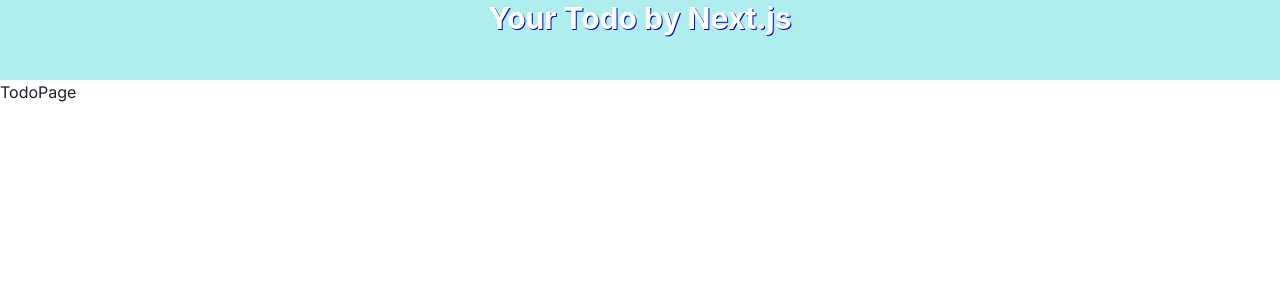
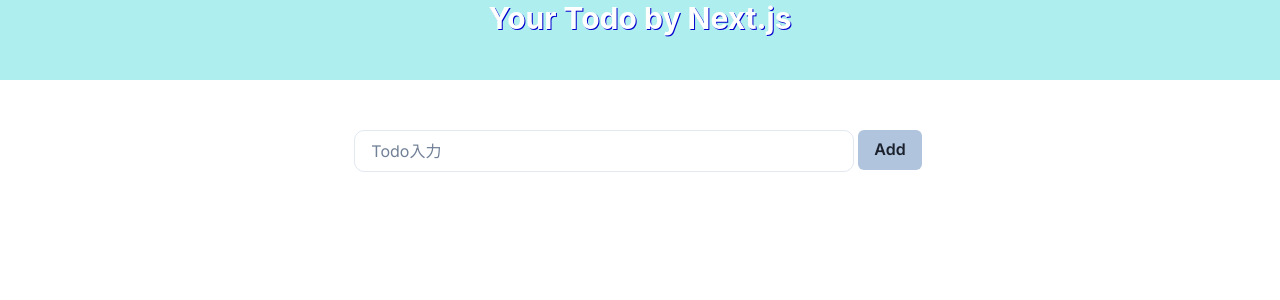
Before and after one commit to y-u27/your-todo-by-Next.js, a Next.js app: page /todos in a window 1280 px wide. Shown: the top 300 px of the page. Built offline with nearby package versions, Linux system fonts and the light colour scheme.

Commit message:
各ディレクトリに対するpage.tsxファイル追加

```diff
--- a/package.json
+++ b/package.json
@@ -3,7 +3,7 @@
   "version": "0.1.0",
   "private": true,
   "scripts": {
-    "dev": "next dev",
+    "dev": "next dev" ,
     "build": "next build",
     "start": "next start",
     "lint": "next lint"
--- a/src/app/todos/page.tsx
+++ b/src/app/todos/page.tsx
@@ -1,7 +1,10 @@
-import React from "react";
+import InputTodo from "@/components/InputTodo";
+import Image from "next/image";
 
-const TodoPage = () => {
-  return <div>TodoPage</div>
-};
-
-export default TodoPage;
+export default function Home() {
+  return (
+    <>
+      <InputTodo />
+    </>
+  );
+}
```
Also changed, not shown: src/app/todos/[id]/edit/page.tsx (added, +7 -0 lines), src/app/todos/[id]/page.tsx (added, +7 -0 lines).
